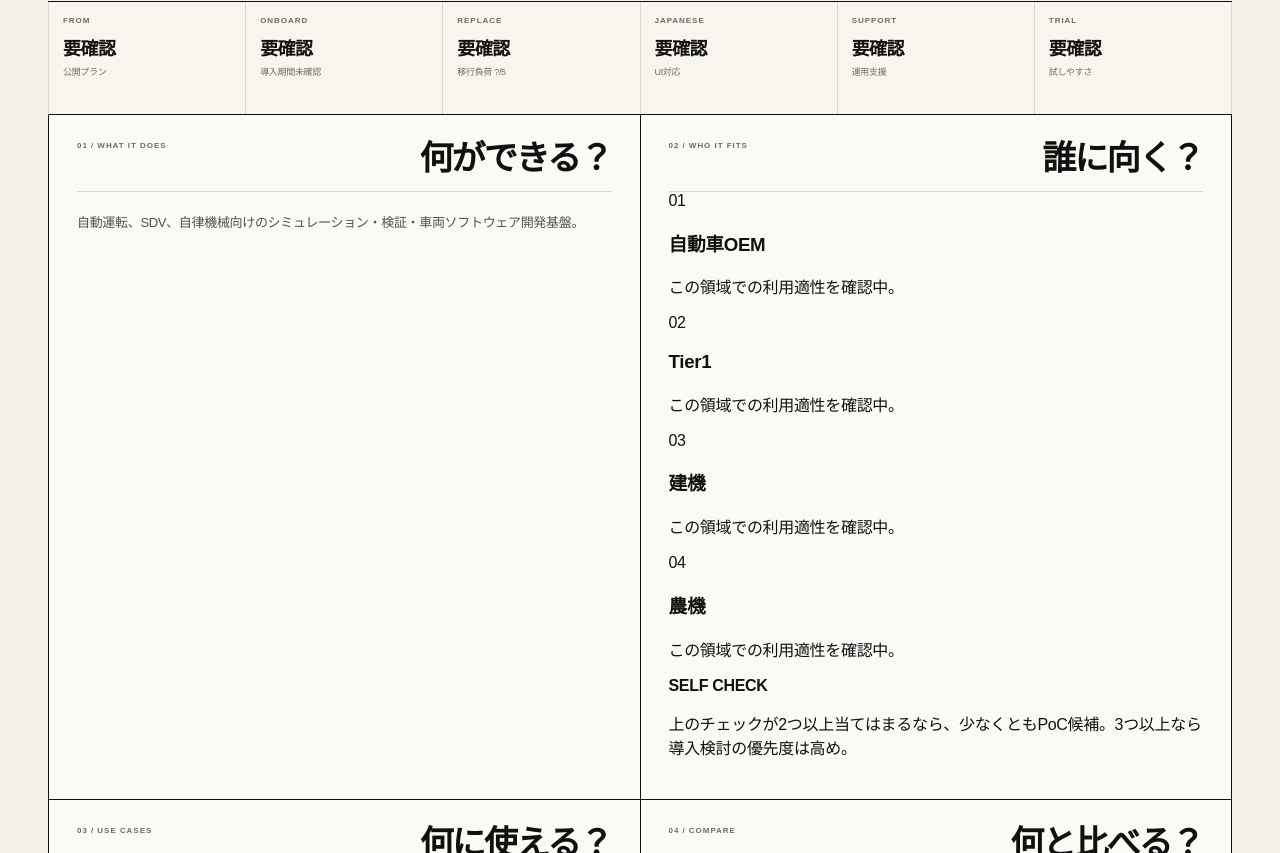
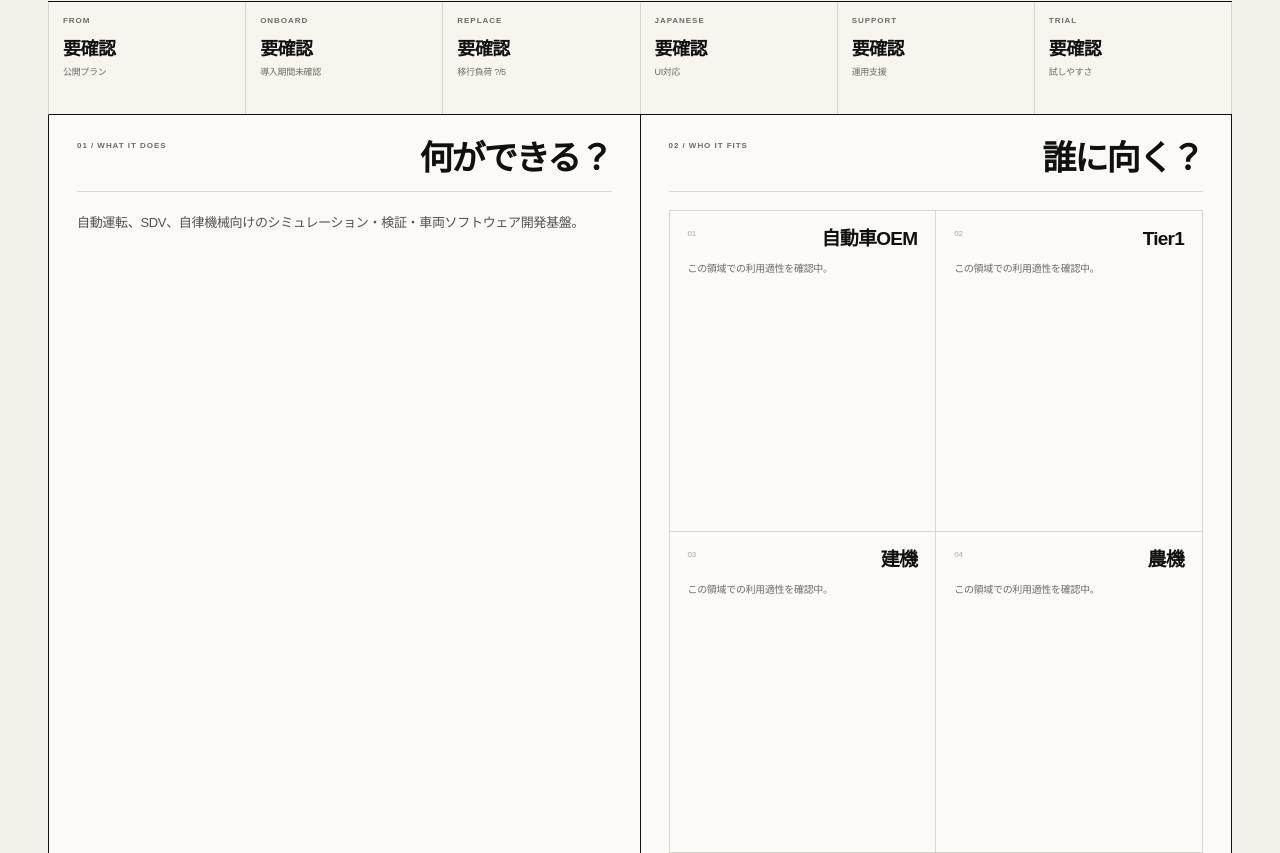
Before and after one commit to yasu-kai/tech-meets-japan, a Next.js app: page /products/applied-intuition-platform in a window 1280 px wide. Shown: the part 1107-1960 px from the top of the page. Built offline with nearby package versions, Linux system fonts and the light colour scheme.

Commit message:
Style self-diagnostic fit cards

```diff
--- a/app/globals.css
+++ b/app/globals.css
@@ -185,3 +185,11 @@
 .diff-why{display:grid;grid-template-columns:110px 1fr;gap:12px;border-top:1px solid var(--line);padding-top:12px}.diff-why b{font-size:8px;letter-spacing:.1em;color:var(--accent)}.diff-why p{font-size:11px;line-height:1.55;color:#555851;margin:0}
 .diff-side{padding:18px}.diff-side>span{display:block;font-size:8px;font-weight:900;letter-spacing:.1em;color:var(--muted);margin-bottom:10px}.diff-side div{display:flex;flex-wrap:wrap;gap:6px}.diff-side b{font-size:9px;padding:6px 8px;border:1px solid var(--line);border-radius:999px;background:var(--paper)}.diff-side small{display:block;font-size:8px;line-height:1.4;color:var(--muted);margin-top:18px}
 @media(max-width:760px){.differentiator-card{grid-template-columns:36px 1fr}.diff-side{grid-column:2;border-top:1px solid var(--line)}}
+
+.fit-diagnostic{display:grid;grid-template-columns:1fr 1fr;gap:1px;background:var(--line);border:1px solid var(--line);margin-top:18px}
+.fit-diagnostic article{background:#fbfaf6;padding:18px;min-height:320px}
+.fit-diagnostic-head{display:flex;justify-content:space-between;align-items:flex-start;gap:16px}.fit-diagnostic-head span{font-size:8px;color:#aaa}.fit-diagnostic-head h3{font-size:19px;line-height:1.05;letter-spacing:-.04em;margin:0}
+.fit-pain{font-size:10px;line-height:1.5;color:var(--muted);margin:12px 0 14px}
+.fit-checks,.fit-examples,.fit-not{border-top:1px solid var(--line);padding-top:10px;margin-top:10px}.fit-checks b,.fit-examples b,.fit-not b{display:block;font-size:8px;letter-spacing:.08em;color:var(--muted);margin-bottom:7px}.fit-checks p,.fit-examples p,.fit-not p{font-size:9px;line-height:1.45;margin:5px 0;color:#4f514c}.fit-not p{color:#8a4a3c}
+.fit-selfcheck{margin-top:12px;padding:14px 16px;background:var(--acid);border:1px solid var(--ink);display:grid;grid-template-columns:95px 1fr;gap:12px}.fit-selfcheck strong{font-size:8px;letter-spacing:.1em}.fit-selfcheck p{font-size:10px;line-height:1.5;margin:0}
+@media(max-width:560px){.fit-diagnostic{grid-template-columns:1fr}.fit-diagnostic article{min-height:0}.fit-selfcheck{grid-template-columns:1fr}}
```
